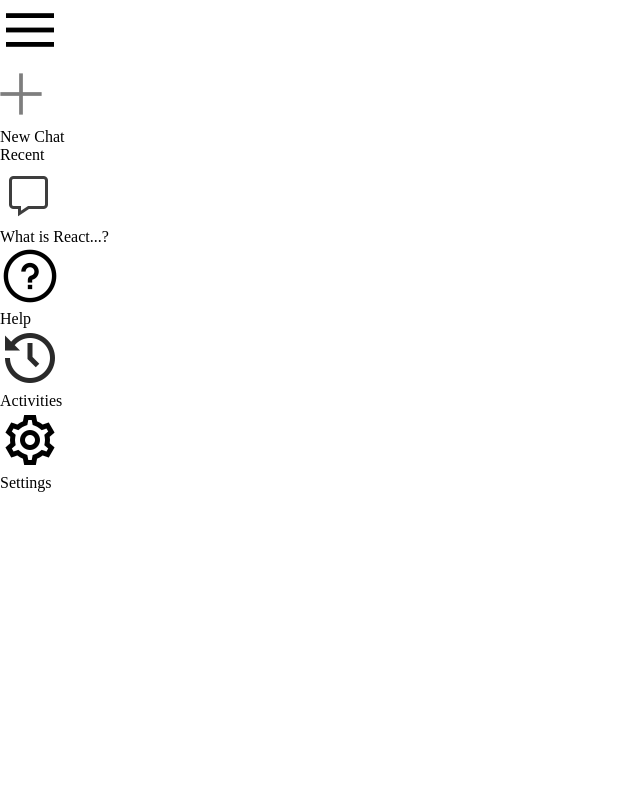
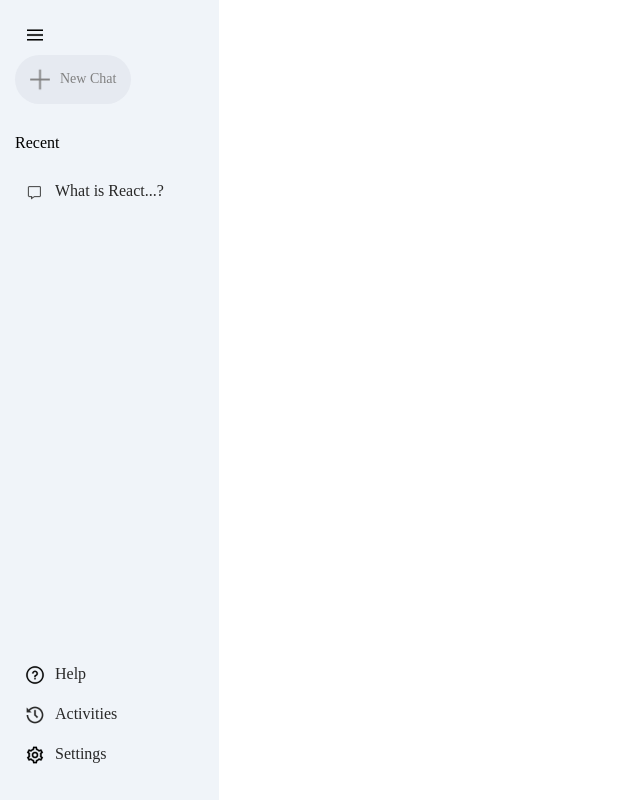
Before and after one commit to itsjustabhii/Google-Gemini, a React (Vite) app: page / in a window 1280 px wide. Shown: the whole page, without its empty margins (0-640 px from the left). Built offline with nearby package versions, Linux system fonts and the light colour scheme.

Commit message:
added Sidebar CSS designs

```diff
--- a/src/components/Sidebar/Sidebar.css
+++ b/src/components/Sidebar/Sidebar.css
@@ -0,0 +1,53 @@
+.sidebar{
+    min-height: 100vh;
+    display: inline-flex;
+    flex-direction: column;
+    justify-content: space-between;
+    background-color: #f0f4f9;
+    padding: 25px 15px;
+}
+
+.sidebar img{
+    width: 20px;
+}
+
+.sidebar .menu{
+    display: block;
+    margin-left: 10px;
+    cursor: pointer;
+}
+
+.sidebar .new-chat{
+    margin-top: 10px;
+    display: inline-flex;
+    align-items: center;
+    gap: 10px;
+    padding: 10px 15px;
+    background-color: #e6eaf1;
+    border-radius: 50px;
+    font-size: 14px;
+    color: grey;
+    cursor: pointer;
+}
+
+.sidebar .recent{
+    display: flex;
+    flex-direction: column;
+
+}
+
+.sidebar .recent-title{
+    margin-top: 30px;
+    margin-bottom: 20px;
+}
+
+.sidebar .recent-entry{
+    display: flex;
+    align-items: start;
+    gap:10px;
+    padding: 10px;
+    padding-right: 40px;
+    border-radius: 50px;
+    color: #282828;
+    cursor: pointer;
+}
```
